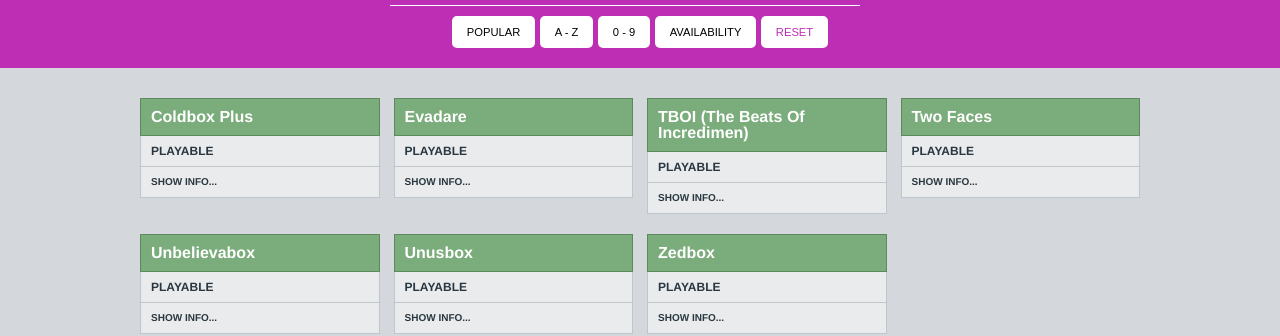
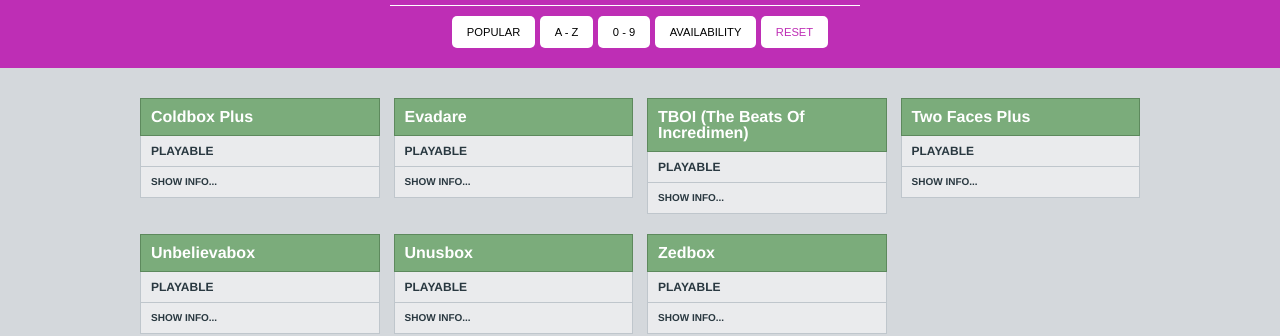
Before and after one commit to Incredimod-Packs/Incredimod-packs.github.io, a Jekyll site: the page built from _pages/index.html, in a window 1280 px wide and 1227 px high. Shown: the part 333-669 px from the top of the window. Built offline with Jekyll 4.4.1, drawn with Linux system fonts in a browser that asks for light colours.

Commit message:
Update sites.json

```diff
--- a/_data/sites.json
+++ b/_data/sites.json
@@ -19,7 +19,7 @@
         "names": ["tboi"]
     },
     {
-        "name": "Two Faces",
+        "name": "Two Faces Plus",
         "webapp": "https://incredimod-packs.github.io/Two-Faces-Plus",
         "availability": "playable",
         "names": ["two faces"]
```
